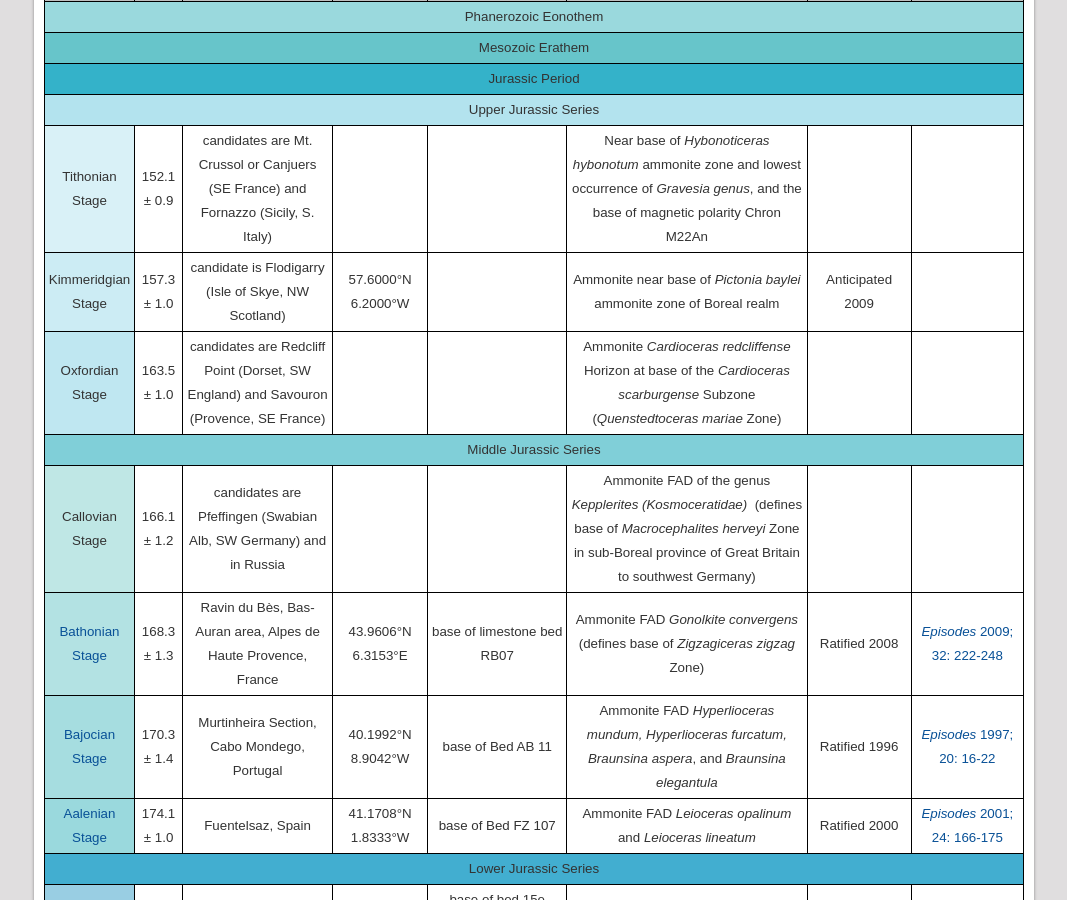
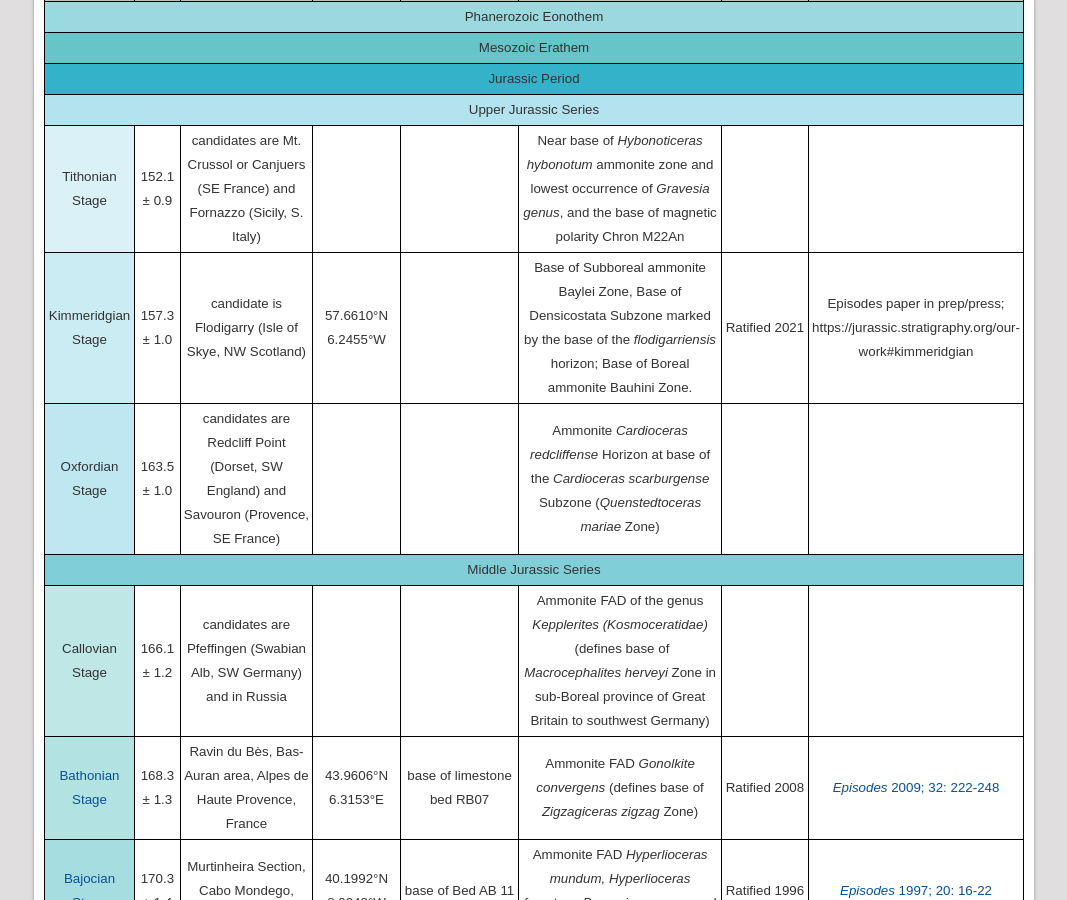
Before and after one commit to i-c-stratigraphy/gssps, a Jekyll site: the page built from pages/index.md, in a window 1280 px wide and 900 px high, scrolled down 6614 px. Shown: the whole window, without its empty margins (106-1173 px from the left). Built offline with Jekyll 4.4.1, drawn with Linux system fonts in a browser that asks for light colours.

Commit message:
Kimmeridgian updates

```diff
--- a/_layouts/table.html
+++ b/_layouts/table.html
@@ -1471,19 +1471,19 @@
                         candidate is Flodigarry (Isle of Skye, NW Scotland)
                     </td>
                     <td>
-                        57.6000&deg;N 6.2000&deg;W
-                    </td>
-                    <td>
-                        &nbsp;
-                    </td>
-                    <td>
-                        Ammonite near base of <i>Pictonia baylei</i> ammonite zone of Boreal realm
-                    </td>
-                    <td>
-                        Anticipated 2009
-                    </td>
-                    <td>
-                        &nbsp;
+                        57.6610&deg;N 6.2455&deg;W
+                    </td>
+                    <td>
+                        &nbsp;
+                    </td>
+                    <td>
+                        Base of Subboreal ammonite Baylei Zone, Base of Densicostata Subzone marked by the base of the <i>flodigarriensis</i> horizon; Base of Boreal ammonite Bauhini Zone.
+                    </td>
+                    <td>
+                        Ratified 2021
+                    </td>
+                    <td>
+                        Episodes paper in prep/press; https://jurassic.stratigraphy.org/our-work#kimmeridgian
                     </td>
                 </tr>
                 <tr>
```
